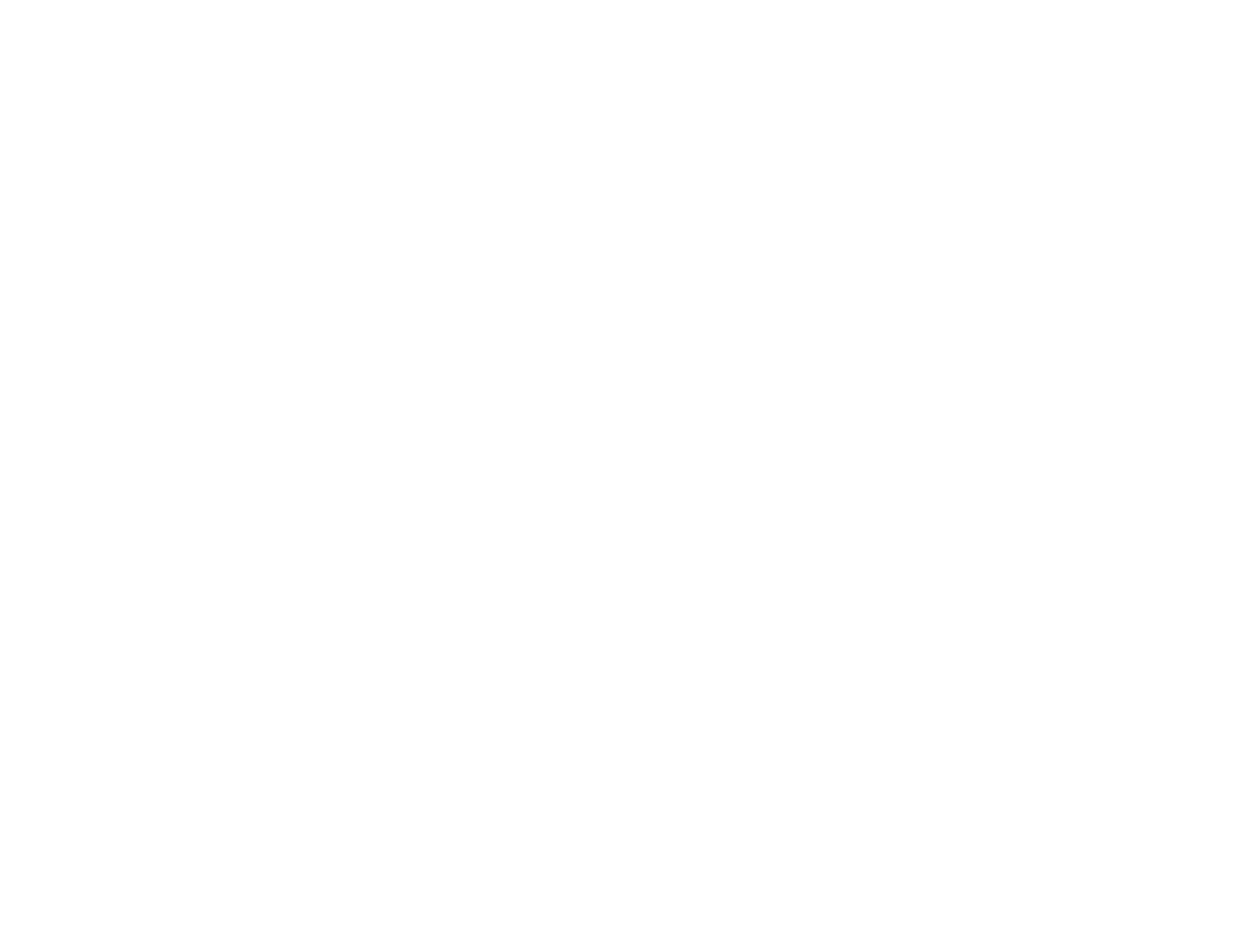
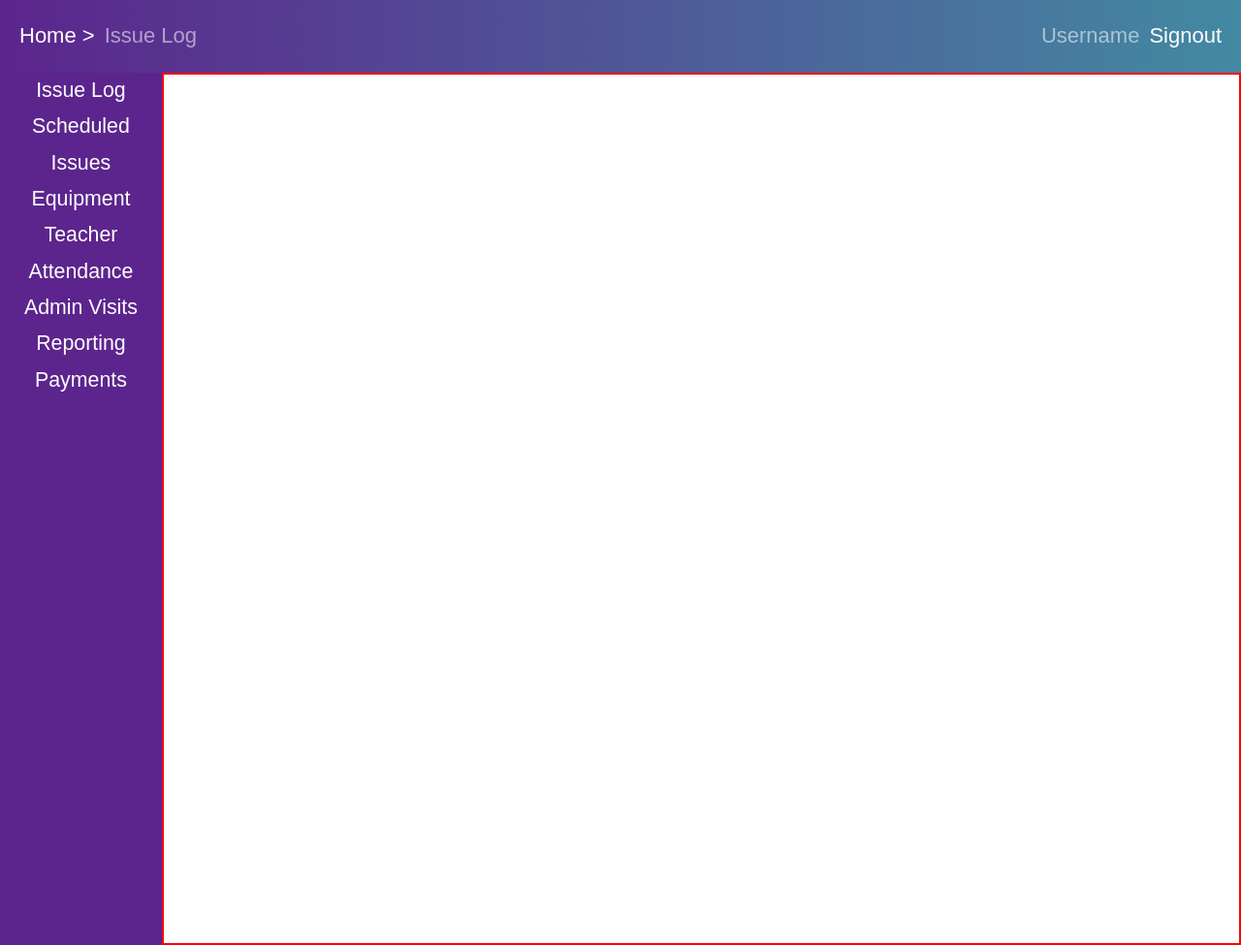
Before and after one commit to buildweek-marketingproject/marketing_pages, a plain HTML site: page issues.html in a window 1280 px wide. Shown: the whole page at 97% size. Before the commit the page ends 800 px from the top, so only its background shows below. Drawn offline with Linux system fonts and the light colour scheme.

```diff
--- a/issues.html
+++ b/issues.html
@@ -12,7 +12,7 @@
     <title>Marketing Website</title>
     <meta name="description" content="">
     <meta name="viewport" content="width=device-width, initial-scale=1">
-    <link rel="stylesheet" href="css/index.css">
+    <link rel="stylesheet" href="less/dashboard.css">
     <script src="js/main.js" async defer></script>
     <!--[if lt IE 7]>
         < p class = "browsehappy" > You are using an < strong > outdated <
@@ -20,18 +20,37 @@
         -->
 
 </head>
+
 <body>
+    <div class="main_container">
+        <section class="top_container">
+            <section class="navigation_container">
+                <a href="#">Home ></a><span> Issue Log </span>
+            </section>
+            <section class="signout_container">
+                <span class="user_id"> Username  </span><a href="#"> Signout</a>
+            </section>
 
+        </section>
+        <div class="middle_container">
+            <section class="side_navigation">
+                <nav>
+                    <ul>
+                        <li>Issue Log</li>
+                        <li>Scheduled Issues</li>
+                        <li>Equipment</li>
+                        <li>Teacher Attendance</li>
+                        <li>Admin Visits</li>
+                        <li>Reporting</li>
+                        <li>Payments</li>
+                    </ul>
+                </nav>
+            </section>
+            <section class="middle_content">
 
+            </section>
+        </div>
+    </div>
+</body>
 
-
-
-
-
-
-
-
-
-
-</body>
 </html>
--- a/less/dashboard.less
+++ b/less/dashboard.less
@@ -145,3 +145,90 @@ textarea {
     font-weight: normal;
     line-height: 1.75;
 }
+
+.main_container {
+    width: 100%;
+    height: 980px;
+    // border: 2px solid red;
+
+    .top_container {
+        width: 100%;
+        height: 75px;
+        // border: 2px solid blue;
+        display: flex;
+        background: #5C258D;
+        /* fallback for old browsers */
+        background: -webkit-linear-gradient(to left, #5C258D, #4389A2);
+        /* Chrome 10-25, Safari 5.1-6 */
+        background: linear-gradient(to left, #4389A2, #5C258D);
+        /* W3C, IE 10+/ Edge, Firefox 16+, Chrome 26+, Opera 12+, Safari 7+ */
+
+
+        .navigation_container {
+            width: 50%;
+            height: 100%;
+            display: flex;
+            align-items: center;
+
+            // border: 2px solid black;
+            a {
+                text-decoration: none;
+                color: white;
+                margin-left: 20px;
+            }
+
+            span {
+                margin-left: 10px;
+            }
+        }
+
+        .signout_container {
+            width: 50%;
+            height: 100%;
+            display: flex;
+            align-items: center;
+            justify-content: flex-end;
+
+            // border: 2px solid black;
+            a {
+                margin-right: 20px;
+                text-decoration: none;
+                color: white;
+            }
+
+            span {
+                margin-right: 10px;
+            }
+
+        }
+    }
+
+    .middle_container {
+        width: 100%;
+        height: 900px;
+        // border: 2px solid black;
+        display: flex;
+
+        .side_navigation {
+            width: 15%;
+            height: 900px;
+            // border: 2px solid blue;
+            background-color: #5C258D;
+
+            li {
+                text-align: center;
+                color: white;
+                font-size: 16pt;
+            }
+        }
+
+        .middle_content {
+            width: 100%;
+            height: 900px;
+            border: 2px solid red;
+        }
+
+    }
+
+
+}
--- a/less/index.less
+++ b/less/index.less
@@ -166,7 +166,7 @@ body {
     display: flex;
     justify-content: center;
     align-items: center;
-    background-image: url("../css/img/baim-hanif-89800-unsplash.jpg");
+    background-image: url("../css/img/vasily-koloda-620886-unsplash.jpg");
     background-position: center center;
     background-repeat: no-repeat;
     background-attachment: fixed;
@@ -181,13 +181,20 @@ body {
         width: 30%;
         height: 500px;
         // border: 1px solid red;
-        background-color: rgba(76, 76, 216, .7);
+        background-color: rgba(76, 76, 216,.9);
         display: flex;
         justify-content: center;
         flex-direction: column;
         align-items: center;
         border-radius: 0.5em;
         border: solid 1px rgba(255, 255, 255, 0.15);
+
+        label {
+            color: white;
+        }
+        span{
+            color: white;
+        }
 
         .firstname {
             width: 350px;
@@ -305,7 +312,7 @@ body {
             text-decoration: none;
             text-transform: uppercase;
             white-space: nowrap;
-            margin-bottom:20px;
+            margin-bottom: 20px;
 
         }
 
```
Also changed, not shown: css/dashboard.css (added), css/img/photo-1523050854058-8df90110c9f1.jpg (added), css/img/vasily-koloda-620886-unsplash.jpg (added), css/index.css, less/dashboard.css, less/index.css.
